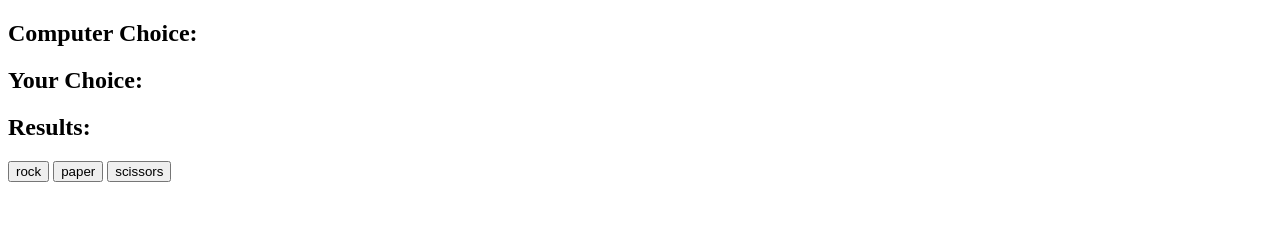
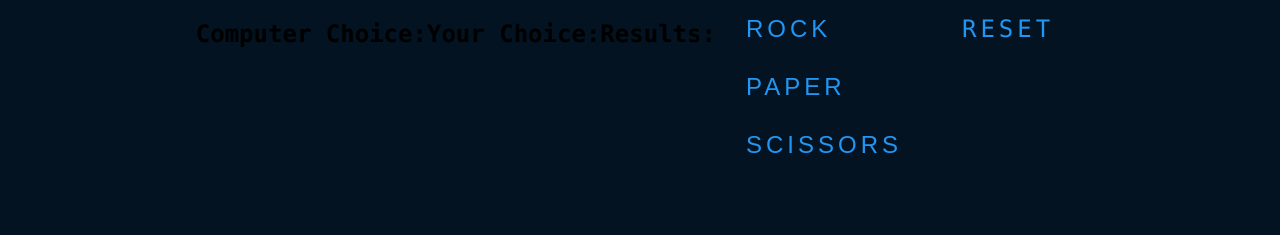
Before and after one commit to red-night-veil/Games, a plain HTML site: page Rock-Paper-Scissors/index.html in a window 1280 px wide. Drawn offline with Linux system fonts and the light colour scheme.

Commit message:
Neon animated button(s)

```diff
--- /dev/null
+++ b/Rock-Paper-Scissors/app.css
@@ -0,0 +1,333 @@
+body {
+    margin:0;
+    padding:0;
+    display: flex;
+    justify-content: center;
+    min-height: 100vh;
+    background: #031321;
+    font-family: consolas;
+}
+
+a{
+    position:relative;
+    display: inline-block;
+    padding: 15px 30px;
+    color: #2196f3;
+    text-transform: uppercase;
+    letter-spacing: 4px;
+    text-decoration: none;
+    font-size: 24px;
+    overflow: hidden;
+    transition: 0.2s;
+}
+
+a:hover{
+    color: #255784;
+    background: #2196f3;
+    box-shadow: 0 0 10px #2196f3, 0 0 40px #2196f3, 0 0 80px #2196f3;
+    transition-delay: 1s;
+}
+a span{
+
+    position:absolute;
+    display: block;
+}
+
+a span:nth-child(1){
+    top: 0;
+    left: -100%;
+    width: 100%;
+    height: 2px;
+    background: linear-gradient(90deg, transparent, #2196f3);
+}
+
+a:hover span:nth-child(1){
+    left: 100%;
+    transition: 1s;
+}
+
+a span:nth-child(3){
+    bottom: 0;
+    right: -100%;
+    width: 100%;
+    height: 2px;
+    background: linear-gradient(270deg, transparent, #2196f3);
+}
+
+a:hover span:nth-child(3){
+    right: 100%;
+    transition: 1s;
+    transition-delay: 0.5s;
+}
+
+a span:nth-child(2){
+    top: -100%;
+    right: 0;
+    width: 2px;
+    height: 100%;
+    background: linear-gradient(180deg, transparent, #2196f3);
+}
+
+a:hover span:nth-child(2){
+    top: 100%;
+    transition: 1s;
+    transition-delay: 0.25s;
+}
+
+a span:nth-child(4){
+    bottom: -100%;
+    left: 0;
+    width:2px;
+    height: 100%;
+    background: linear-gradient(360deg, transparent, #2196f3);
+}
+
+a:hover span:nth-child(4){
+    bottom: 100%;
+    transition: 1s;
+    transition-delay: 0.75s;
+}
+
+.rock-op{
+    position:relative;
+    display: inline-block;
+    padding: 15px 30px;
+    background-color: #031321;
+    color: #2196f3;
+    text-transform: uppercase;
+    letter-spacing: 4px;
+    text-decoration: none;
+    font-size: 24px;
+    overflow: hidden;
+    transition: 0.2s;
+    border-style:none
+}
+.rock-op:hover{
+    color: #255784;
+    background: #2196f3;
+    box-shadow: 0 0 10px #2196f3, 0 0 40px #2196f3, 0 0 80px #2196f3;
+    transition-delay: 1s;
+}
+.rock-op span{
+
+    position:absolute;
+    display: block;
+}
+
+.rock-op span:nth-child(1){
+    top: 0;
+    left: -100%;
+    width: 100%;
+    height: 2px;
+    background: linear-gradient(90deg, transparent, #2196f3);
+}
+
+.rock-op:hover span:nth-child(1){
+    left: 100%;
+    transition: 1s;
+}
+
+.rock-op span:nth-child(3){
+    bottom: 0;
+    right: -100%;
+    width: 100%;
+    height: 2px;
+    background: linear-gradient(270deg, transparent, #2196f3);
+}
+
+.rock-op:hover span:nth-child(3){
+    right: 100%;
+    transition: 1s;
+    transition-delay: 0.5s;
+}
+
+.rock-op span:nth-child(2){
+    top: -100%;
+    right: 0;
+    width: 2px;
+    height: 100%;
+    background: linear-gradient(180deg, transparent, #2196f3);
+}
+
+.rock-op:hover span:nth-child(2){
+    top: 100%;
+    transition: 1s;
+    transition-delay: 0.25s;
+}
+
+.rock-op span:nth-child(4){
+    bottom: -100%;
+    left: 0;
+    width:2px;
+    height: 100%;
+    background: linear-gradient(360deg, transparent, #2196f3);
+}
+
+.rock-op:hover span:nth-child(4){
+    bottom: 100%;
+    transition: 1s;
+    transition-delay: 0.75s;
+}
+.paper-op{
+    position:relative;
+    display: inline-block;
+    padding: 15px 30px;
+    background-color: #031321;
+    color: #2196f3;
+    text-transform: uppercase;
+    letter-spacing: 4px;
+    text-decoration: none;
+    font-size: 24px;
+    overflow: hidden;
+    transition: 0.2s;
+    border-style:none
+}
+.paper-op:hover{
+    color: #255784;
+    background: #2196f3;
+    box-shadow: 0 0 10px #2196f3, 0 0 40px #2196f3, 0 0 80px #2196f3;
+    transition-delay: 1s;
+}
+
+.paper-op span{
+
+    position:absolute;
+    display: block;
+}
+
+.paper-op span:nth-child(1){
+    top: 0;
+    left: -100%;
+    width: 100%;
+    height: 2px;
+    background: linear-gradient(90deg, transparent, #2196f3);
+}
+
+.paper-op:hover span:nth-child(1){
+    left: 100%;
+    transition: 1s;
+}
+
+.paper-op span:nth-child(3){
+    bottom: 0;
+    right: -100%;
+    width: 100%;
+    height: 2px;
+    background: linear-gradient(270deg, transparent, #2196f3);
+}
+
+.paper-op:hover span:nth-child(3){
+    right: 100%;
+    transition: 1s;
+    transition-delay: 0.5s;
+}
+
+.paper-op span:nth-child(2){
+    top: -100%;
+    right: 0;
+    width: 2px;
+    height: 100%;
+    background: linear-gradient(180deg, transparent, #2196f3);
+}
+
+.paper-op:hover span:nth-child(2){
+    top: 100%;
+    transition: 1s;
+    transition-delay: 0.25s;
+}
+
+.paper-op span:nth-child(4){
+    bottom: -100%;
+    left: 0;
+    width:2px;
+    height: 100%;
+    background: linear-gradient(360deg, transparent, #2196f3);
+}
+
+.paper-op:hover span:nth-child(4){
+    bottom: 100%;
+    transition: 1s;
+    transition-delay: 0.75s;
+}
+
+.scissors-op{
+    position:relative;
+    display: inline-block;
+    padding: 15px 30px;
+    background-color: #031321;
+    color: #2196f3;
+    text-transform: uppercase;
+    letter-spacing: 4px;
+    text-decoration: none;
+    font-size: 24px;
+    overflow: hidden;
+    transition: 0.2s;
+    border-style:none
+}
+.scissors-op:hover{
+    color: #255784;
+    background: #2196f3;
+    box-shadow: 0 0 10px #2196f3, 0 0 40px #2196f3, 0 0 80px #2196f3;
+    transition-delay: 1s;
+}
+
+.scissors-op span{
+
+    position:absolute;
+    display: block;
+}
+
+.scissors-op span:nth-child(1){
+    top: 0;
+    left: -100%;
+    width: 100%;
+    height: 2px;
+    background: linear-gradient(90deg, transparent, #2196f3);
+}
+
+.scissors-op:hover span:nth-child(1){
+    left: 100%;
+    transition: 1s;
+}
+
+.scissors-op span:nth-child(3){
+    bottom: 0;
+    right: -100%;
+    width: 100%;
+    height: 2px;
+    background: linear-gradient(270deg, transparent, #2196f3);
+}
+
+.scissors-op:hover span:nth-child(3){
+    right: 100%;
+    transition: 1s;
+    transition-delay: 0.5s;
+}
+
+.scissors-op span:nth-child(2){
+    top: -100%;
+    right: 0;
+    width: 2px;
+    height: 100%;
+    background: linear-gradient(180deg, transparent, #2196f3);
+}
+
+.scissors-op:hover span:nth-child(2){
+    top: 100%;
+    transition: 1s;
+    transition-delay: 0.25s;
+}
+
+.scissors-op span:nth-child(4){
+    bottom: -100%;
+    left: 0;
+    width:2px;
+    height: 100%;
+    background: linear-gradient(360deg, transparent, #2196f3);
+}
+
+.scissors-op:hover span:nth-child(4){
+    bottom: 100%;
+    transition: 1s;
+    transition-delay: 0.75s;
+}
--- a/Rock-Paper-Scissors/index.html
+++ b/Rock-Paper-Scissors/index.html
@@ -3,6 +3,7 @@
     <head>
         <meta charset="uft-8">
         <title>Rock Paper Scissors</title>
+        <link rel ="stylesheet" type="text/css" href="app.css">
     </head>
     <body>
 
@@ -10,10 +11,45 @@
         <h2>Your Choice:  <span id="user-choice"></span></h2>
         <h2>Results:  <span id="result"></span></h2>
 
-        <button id="rock">rock</button>
-        <button id="paper">paper</button>
-        <button id="scissors">scissors</button>
+        <div class="your-ops">
+            <div>
+                <button class="rock-op" id="rock">
+                    <span></span>
+                    <span></span>
+                    <span></span>
+                    <span></span>
+                    rock
+                </button>
+            </div>
+            <div>
+                <button class="paper-op" id="paper">
+                    <span></span>
+                    <span></span>
+                    <span></span>
+                    <span></span>
+                    paper
+                </button>
+            </div>
+            <div>
+                <button class="scissors-op" id="scissors">
+                    <span></span>
+                    <span></span>
+                    <span></span>
+                    <span></span>
+                    scissors
+                </button>
+            </div>
+        </div>
 
+        <div>
+            <a href="#">
+                <span></span>
+                <span></span>
+                <span></span>
+                <span></span>
+                RESET
+            </a>
+        </div>
         <script src="app.js" charset="utf-8"></script>
     </body>
 </html>
```
